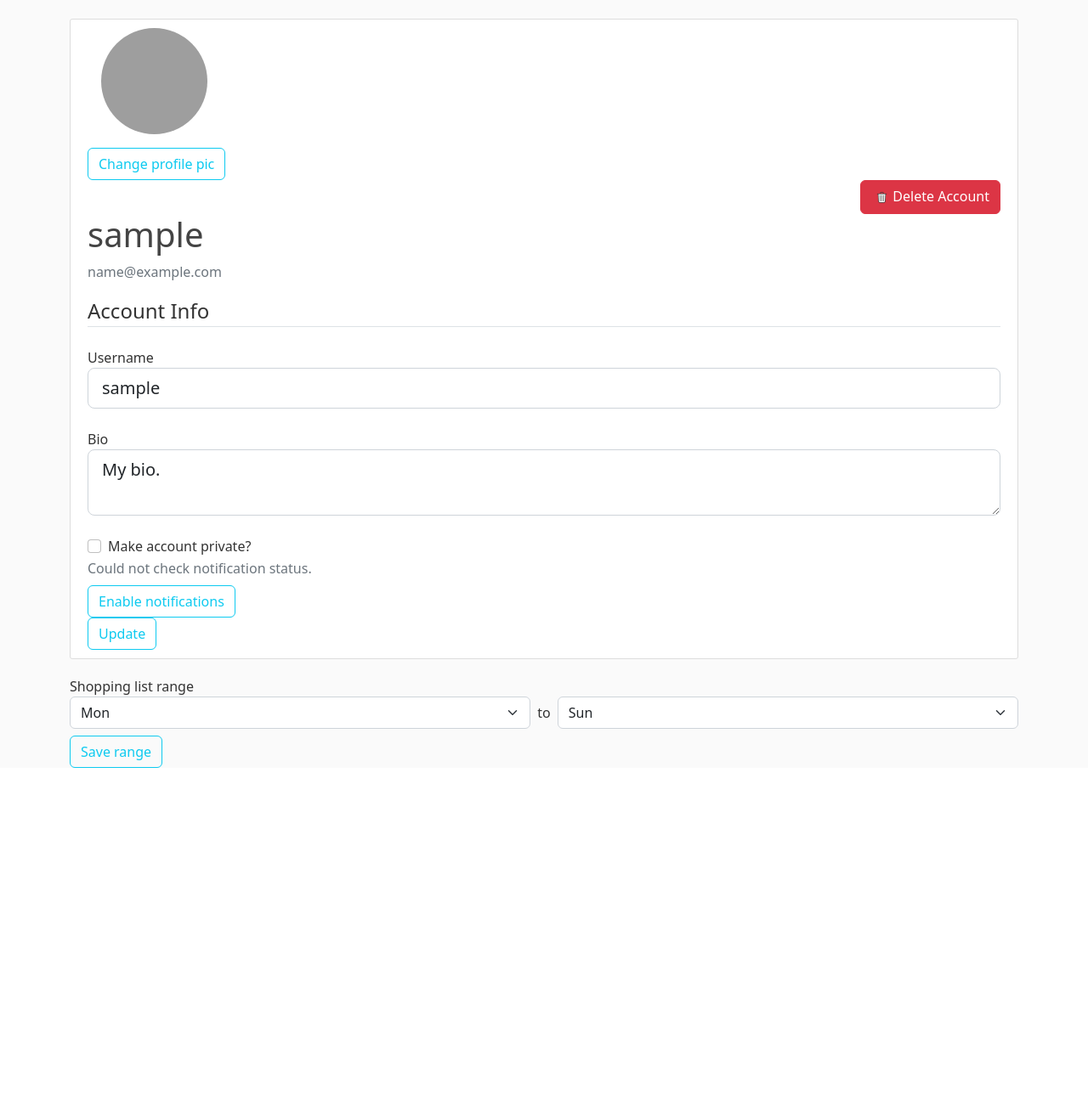
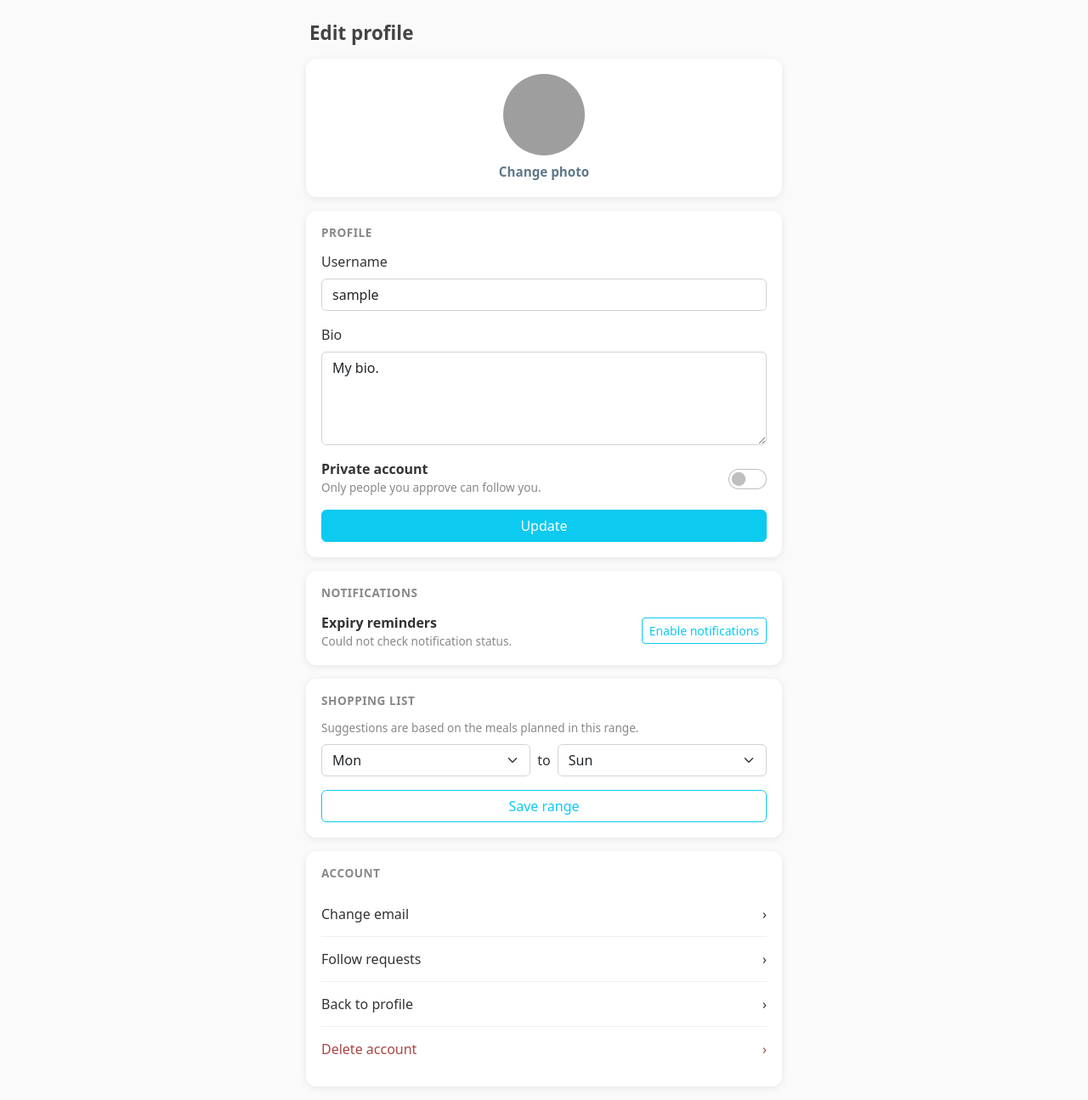
Before and after one commit to Dantes-bit/mealplanner, a Flask app: page /account/1/edit in a window 1280 px wide. Shown: the part 58-1353 px from the top of the page at 85% size. Before the commit the page ends 962 px from the top, so only its background shows below. Run offline with Flask 3, Linux system fonts and the light colour scheme; the visitor is signed in with stand-in values (Sample User, id 1); some libraries are stand-ins or nearby versions; grey boxes are pictures that could not be loaded.

Commit message:
Fixed more severe security issues

```diff
--- a/mealplanner/static/main.css
+++ b/mealplanner/static/main.css
@@ -586,3 +586,104 @@ a.article-title:hover {
         flex: 0 0 auto;
     }
 }
+
+.settings-page {
+    max-width: 560px;
+    margin: 0 auto;
+}
+
+.settings-heading {
+    font-size: 1.4rem;
+    font-weight: 700;
+    margin: 4px 4px 16px 4px;
+}
+
+.settings-card {
+    display: block;
+    background: #ffffff;
+    border-radius: 12px;
+    box-shadow: 0 2px 8px rgba(0, 0, 0, 0.08);
+    padding: 18px;
+    margin-bottom: 16px;
+}
+
+.settings-title {
+    font-size: 0.85rem;
+    font-weight: 600;
+    text-transform: uppercase;
+    letter-spacing: 0.5px;
+    color: #888888;
+    margin-bottom: 14px;
+}
+
+.settings-avatar-label {
+    display: inline-flex;
+    flex-direction: column;
+    align-items: center;
+    gap: 8px;
+    cursor: pointer;
+}
+
+.settings-avatar {
+    width: 96px;
+    height: 96px;
+    border-radius: 50%;
+    object-fit: cover;
+}
+
+.settings-avatar-link {
+    color: #5f788a;
+    font-weight: 600;
+    font-size: 0.95rem;
+}
+
+.settings-row {
+    display: flex;
+    align-items: center;
+    justify-content: space-between;
+    gap: 12px;
+}
+
+.settings-row-title {
+    font-weight: 600;
+}
+
+.settings-row-hint {
+    font-size: 0.85rem;
+    color: #888888;
+}
+
+.settings-range {
+    display: flex;
+    align-items: center;
+    gap: 8px;
+}
+
+.settings-range .form-select {
+    flex: 1;
+    min-width: 0;
+}
+
+.settings-link {
+    display: flex;
+    justify-content: space-between;
+    align-items: center;
+    padding: 14px 0;
+    border-top: 1px solid #eeeeee;
+    color: #333333;
+    text-decoration: none;
+}
+
+.settings-link:first-of-type {
+    border-top: none;
+}
+
+.settings-danger {
+    color: #aa4444;
+}
+
+.settings-page .form-switch .form-check-input {
+    width: 2.8em;
+    height: 1.5em;
+    cursor: pointer;
+}
--- a/mealplanner/templates/users/edit_account.html
+++ b/mealplanner/templates/users/edit_account.html
@@ -1,101 +1,131 @@
 {% extends "layout.html" %}
 {% block content %}
-    <div class="content-section">
-    <div class="media">
+    <div class="settings-page">
+        <h1 class="settings-heading">Edit profile</h1>
+
+        <div class="settings-card text-center">
             <form method="POST" enctype="multipart/form-data">
                 {{ picture_form.hidden_tag() }}
-            <label for="{{ picture_form.picture.id }}" style="cursor: pointer;">
-                <img class="rounded-circle account-img ms-3" src="{{ image_file }}">
-                <div>
-                    <button type="button" class="btn btn-outline-info">
-                        Change profile pic
-                    </button>
-                </div>
+                <label for="{{ picture_form.picture.id }}" class="settings-avatar-label">
+                    <img class="settings-avatar" src="{{ image_file }}" alt="{{ user.username }}">
+                    <span class="settings-avatar-link">Change photo</span>
                 </label>
                 {{ picture_form.picture(class="d-none", onchange="this.form.submit()") }}
+                {% for error in picture_form.picture.errors %}
+                    <div class="text-danger small">{{ error }}</div>
+                {% endfor %}
             </form>
-        <div class="text-end">
-            <button type="button" class="btn btn-danger text-end" data-bs-toggle="modal" data-bs-target="#deleteModal">
-                <img src="{{ url_for('static', filename='icons/trash.png') }}" width="25" height="25" class="rounded-circle">Delete Account
-            </button>
         </div>
-        <div class="media-body">
-        <h2 class="account-heading">{{ user.username }}</h2>
-        {% if user.admin %}
-            <p class="fw-bold">Admin</p>
+
+        <form method="POST" action="" class="settings-card">
+            {{ form.hidden_tag() }}
+            <h2 class="settings-title">Profile</h2>
+
+            <div class="mb-3">
+                {{ form.username.label(class="form-label") }}
+                {% if form.username.errors %}
+                    {{ form.username(class="form-control is-invalid") }}
+                    <div class="invalid-feedback">
+                        {% for error in form.username.errors %}<span>{{ error }}</span>{% endfor %}
+                    </div>
+                {% else %}
+                    {{ form.username(class="form-control") }}
                 {% endif %}
-        <p class="text-secondary">{{ user.email }}</p>
+            </div>
+
+            <div class="mb-3">
+                {{ form.bio.label(class="form-label") }}
+                {% if form.bio.errors %}
+                    {{ form.bio(class="form-control is-invalid", rows=4) }}
+                    <div class="invalid-feedback">
+                        {% for error in form.bio.errors %}<span>{{ error }}</span>{% endfor %}
+                    </div>
+                {% else %}
+                    {{ form.bio(class="form-control", rows=4) }}
+                {% endif %}
+            </div>
+
+            <div class="settings-row">
+                <div>
+                    <div class="settings-row-title">Private account</div>
+                    <div class="settings-row-hint">Only people you approve can follow you.</div>
+                </div>
+                <div class="form-check form-switch m-0">
+                    {{ form.private(class="form-check-input") }}
                 </div>
             </div>
+
+            {{ form.submit(class="btn btn-info buttoncolor w-100 mt-3") }}
+        </form>
+
+        <div class="settings-card">
+            <h2 class="settings-title">Notifications</h2>
+            <div class="settings-row">
                 <div>
-            <form method="POST" action="" enctype="multipart/form-data">
-                {{ form.hidden_tag() }}
-                    <fieldset class="form-group">
-                        <legend class="border-bottom mb-4">Account Info</legend>
-                        <div class="form-group">
-                            {{ form.username.label(class="form-control-label") }}
-                            {% if form.username.errors %}
-                                {{ form.username(class="form-control form-control-lg is-invalid") }}
-                                <div class="invalid-feedback">
-                                    {% for error in form.username.errors %}
-                                        <span>{{ error }}</span>
-                                    {% endfor %}
+                    <div class="settings-row-title">Expiry reminders</div>
+                    <div id="push-status" class="settings-row-hint">Checking notification status...</div>
                 </div>
-                            {% else %}
-                                {{ form.username(class="form-control form-control-lg") }}
-                            {% endif %}
-                        </div>
-                        <br>
-                        <div class="form-group">
-                            {{ form.bio.label(class="form-control-label") }}
-                            {% if form.bio.errors %}
-                                {{ form.bio(class="form-control form-control-lg is-invalid") }}
-                                <div class="invalid-feedback">
-                                    {% for error in form.bio.errors %}
-                                        <span>{{ error }}</span>
-                                    {% endfor %}
-                                </div>
-                            {% else %}
-                                {{ form.bio(class="form-control form-control-lg") }}
-                            {% endif %}
-                        </div>
-                        <br>
-                        <div class="form-check">
-                            {{ form.private(class="form-check-input") }}
-                            {{ form.private.label(class="form-check-label") }}
-                        </div>
-                    </fieldset>
-                    <div class="form-group">
-                        <div class="mb-2">
-                            <span id="push-status" class="text-muted">Checking notification status...</span>
-                        </div>
-                        <button type="button" id="push-toggle-btn" class="btn btn-outline-info" onclick="togglePush()">Enable notifications</button>
-                        <br>
-                        {{ form.submit(class="btn btn-outline-info") }}
-
-                        {% if current_user == user or current_user.admin %}
-                        {% endif %}
-                    </div>
-            </form>
+                <button type="button" id="push-toggle-btn" class="btn btn-outline-info btn-sm" onclick="togglePush()">Enable notifications</button>
             </div>
         </div>
-    <form method="POST" action="{{ url_for('users.update_shopping_range', username=user.username) }}">
-        <div class="form-group">
-            <label class="form-control-label">Shopping list range</label>
-            <div class="d-flex align-items-center gap-2">
-                <select name="range_start" class="form-select">
+
+        <form method="POST" action="{{ url_for('users.update_shopping_range', username=user.username) }}" class="settings-card">
+            <h2 class="settings-title">Shopping list</h2>
+            <p class="settings-row-hint mb-2">Suggestions are based on the meals planned in this range.</p>
+            <div class="settings-range">
+                <select name="range_start" class="form-select" aria-label="From day">
                     {% for label in ['Mon', 'Tue', 'Wed', 'Thu', 'Fri', 'Sat', 'Sun', 'Mon (next)', 'Tue (next)', 'Wed (next)', 'Thu (next)', 'Fri (next)', 'Sat (next)', 'Sun (next)'] %}
                         <option value="{{ loop.index0 }}" {{ 'selected' if user.shopping_range_start == loop.index0 else '' }}>{{ label }}</option>
                     {% endfor %}
                 </select>
                 <span>to</span>
-                <select name="range_end" class="form-select">
+                <select name="range_end" class="form-select" aria-label="To day">
                     {% for label in ['Mon', 'Tue', 'Wed', 'Thu', 'Fri', 'Sat', 'Sun', 'Mon (next)', 'Tue (next)', 'Wed (next)', 'Thu (next)', 'Fri (next)', 'Sat (next)', 'Sun (next)'] %}
                         <option value="{{ loop.index0 }}" {{ 'selected' if user.shopping_range_end == loop.index0 else '' }}>{{ label }}</option>
                     {% endfor %}
                 </select>
             </div>
+            <button type="submit" class="btn btn-outline-info w-100 mt-3">Save range</button>
+        </form>
+
+        <div class="settings-card">
+            <h2 class="settings-title">Account</h2>
+            <a class="settings-link" href="{{ url_for('users.change_email', user_id=user.id) }}">
+                <span>Change email</span><span aria-hidden="true">&rsaquo;</span>
+            </a>
+            <a class="settings-link" href="{{ url_for('users.follow_requests', user_id=user.id) }}">
+                <span>Follow requests</span><span aria-hidden="true">&rsaquo;</span>
+            </a>
+            <a class="settings-link" href="{{ url_for('users.account', user_id=user.id) }}">
+                <span>Back to profile</span><span aria-hidden="true">&rsaquo;</span>
+            </a>
+            {% if current_user == user or current_user.admin %}
+                <a href="#" class="settings-link settings-danger" data-bs-toggle="modal" data-bs-target="#deleteModal">
+                    <span>Delete account</span><span aria-hidden="true">&rsaquo;</span>
+                </a>
+            {% endif %}
         </div>
-        <button type="submit" class="btn btn-outline-info mt-2">Save range</button>
+    </div>
+
+    {% if current_user == user or current_user.admin %}
+        <div class="modal fade" id="deleteModal" tabindex="-1" aria-labelledby="deleteModalLabel" aria-hidden="true">
+            <div class="modal-dialog modal-dialog-centered">
+                <div class="modal-content">
+                    <div class="modal-header">
+                        <h1 class="modal-title fs-5" id="deleteModalLabel">Delete account?</h1>
+                        <button type="button" class="btn-close" data-bs-dismiss="modal" aria-label="Close"></button>
+                    </div>
+                    <div class="modal-body">
+                        <p class="mb-0">This removes the account and its recipes. It can't be undone.</p>
+                    </div>
+                    <div class="modal-footer">
+                        <button type="button" class="btn btn-secondary" data-bs-dismiss="modal">Cancel</button>
+                        <form action="{{ url_for('users.delete_user', user_id=user.id) }}" method="POST">
+                            <input class="btn btn-danger" type="submit" value="Delete">
                         </form>
+                    </div>
+                </div>
+            </div>
+        </div>
+    {% endif %}
 {% endblock content %}
--- a/mealplanner/users/routes.py
+++ b/mealplanner/users/routes.py
@@ -80,6 +80,8 @@ def account(user_id):
 @login_required
 def edit_account(user_id):
     user = User.query.get_or_404(user_id)
+    if current_user.id != user.id and not current_user.admin:
+        abort(403)
     form = UpdateAccountForm()
     picture_form = UpdatePictureForm()
     if picture_form.validate_on_submit() and picture_form.picture.data:
@@ -106,6 +108,8 @@ def edit_account(user_id):
 @login_required
 def change_email(user_id):
     user = User.query.get_or_404(user_id)
+    if current_user.id != user.id and not current_user.admin:
+        abort(403)
     form = ChangeEmailForm()
     if form.validate_on_submit():
         send_change_email_request(user, form.email.data)
@@ -359,6 +363,8 @@ def followers(user_id):
 @login_required
 def follow_requests(user_id):
     user = User.query.get_or_404(user_id)
+    if current_user.id != user.id and not current_user.admin:
+        abort(403)
     return render_template('users/follow_requests.html', title='Follow requests', user=user)
 
 @users.route("/push/subscribe", methods=['POST'])
```
Lines whose indentation alone changed are shown as unchanged.
